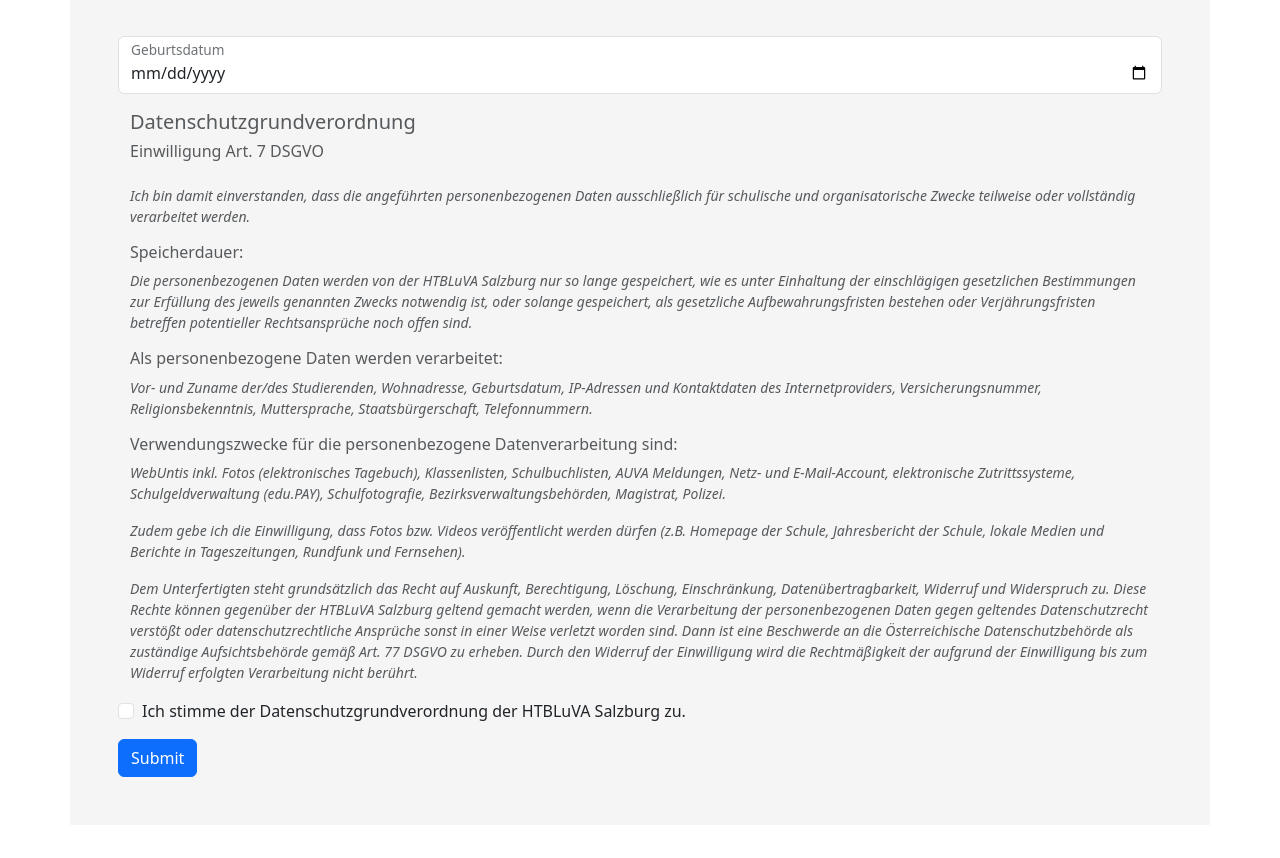
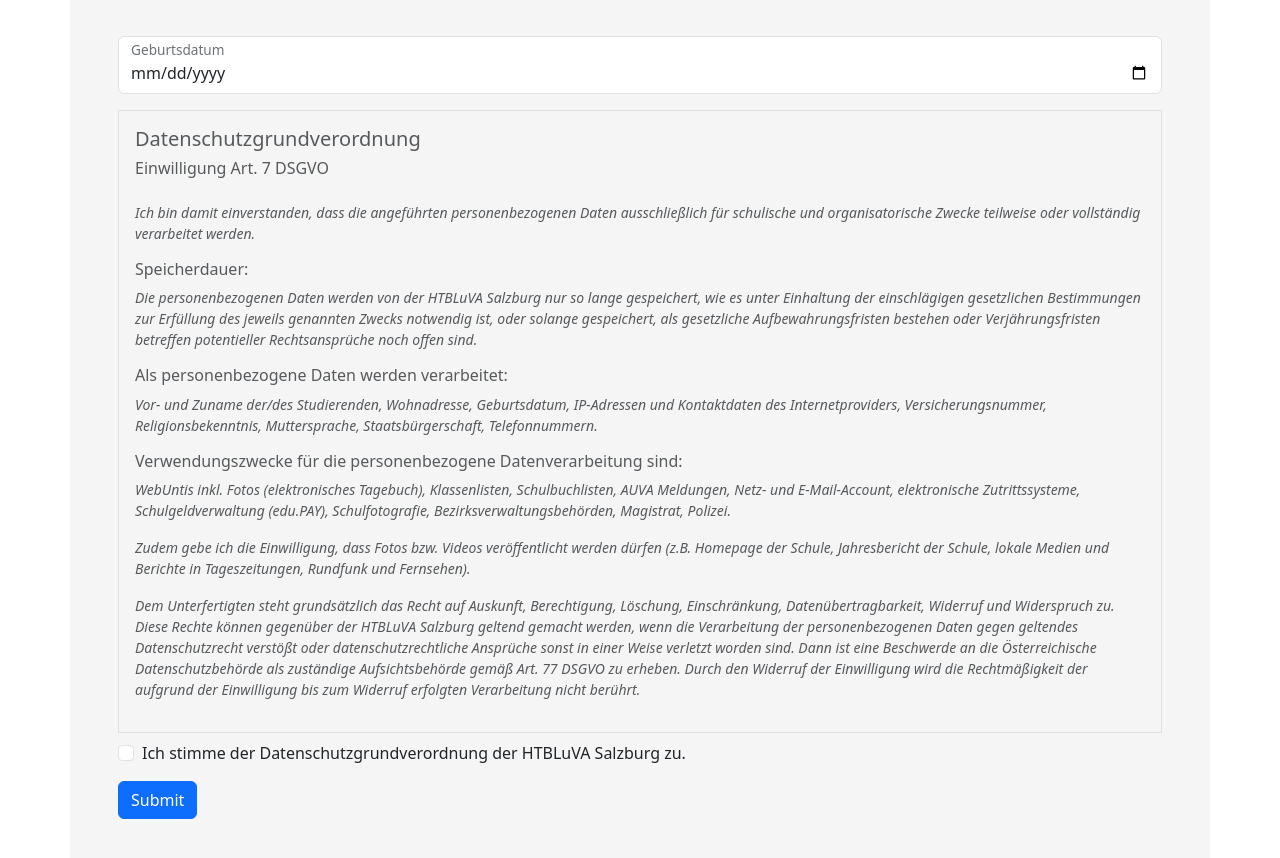
Before and after one commit to DataPhaseDan/HTL_SVS, a React (Vite) app: page / in a window 1280 px wide. Shown: the part 738-1596 px from the top of the page. Before the commit the page ends 1563 px from the top, so only its background shows below. Built offline with nearby package versions, Linux system fonts and the light colour scheme.

Commit message:
implement_forms_6

```diff
--- a/src/App.tsx
+++ b/src/App.tsx
@@ -95,7 +95,7 @@
 						</Form.Group>
 					</Row>
 					<Form.Group className="mb-3" id="formGridCheckbox">
-						<Container className='mt-2 mb-2' style={{ whiteSpace: 'pre-wrap' }}>
+						<Container  className='mt-2 mb-2 p-3 border 5px solid black' style={{ whiteSpace: 'pre-wrap' }}>
 							<Form.Text id="DsgvoState" muted  >
 								<p className='h5'>
 									Datenschutzgrundverordnung
```
